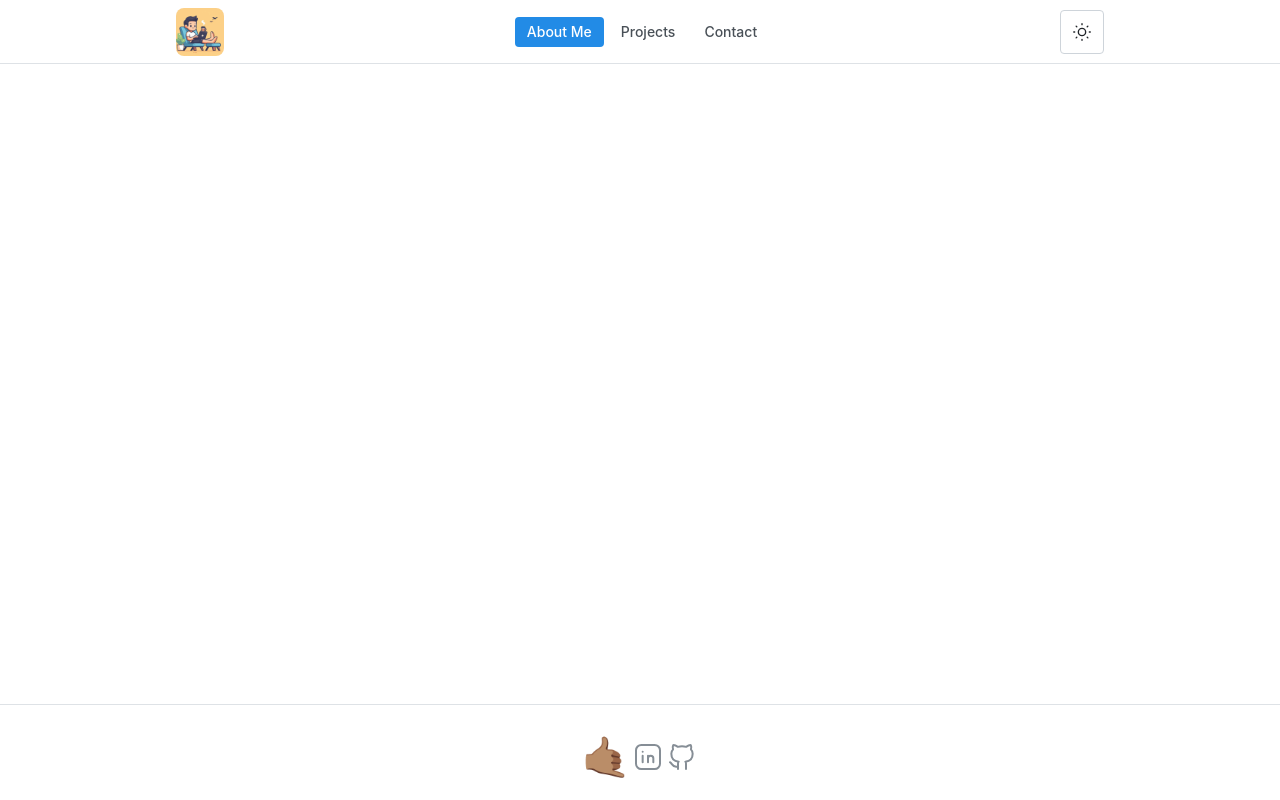
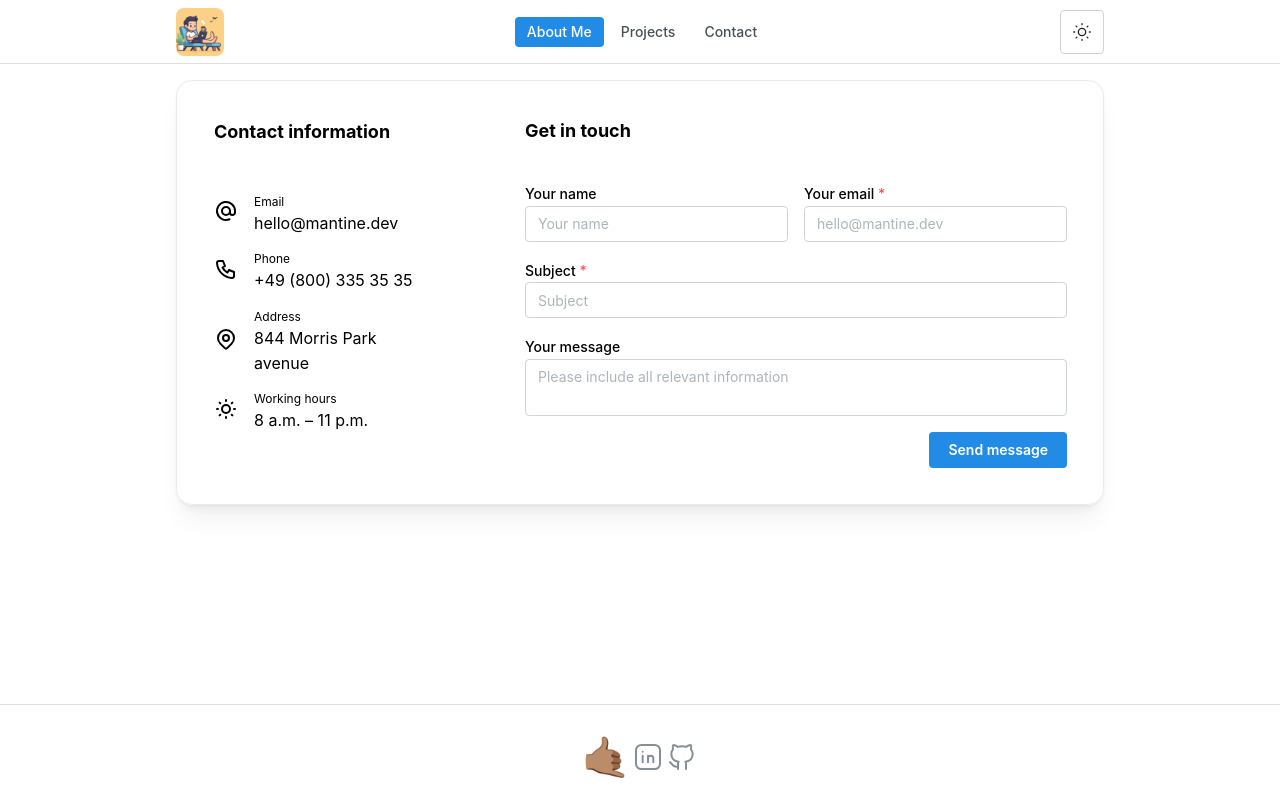
Before and after one commit to cjarquio/cjarquio.github.io, a React (Create React App) app: page /contact in a window 1280 px wide. Built offline with nearby package versions, Linux system fonts and the light colour scheme.

Commit message:
Template contact page

```diff
--- /dev/null
+++ b/src/components/Contact/Contact.module.css
@@ -0,0 +1,83 @@
+.wrapper {
+  display: flex;
+  background-color: light-dark(
+    var(--mantine-color-white),
+    var(--mantine-color-dark-8)
+  );
+  border-radius: var(--mantine-radius-lg);
+  padding: 4px;
+  border: 1px solid
+    light-dark(var(--mantine-color-gray-2), var(--mantine-color-dark-8));
+
+  @media (max-width: $mantine-breakpoint-sm) {
+    flex-direction: column;
+  }
+}
+
+.form {
+  flex: 1;
+  padding: var(--mantine-spacing-xl);
+  padding-left: calc(var(--mantine-spacing-xl) * 2);
+  border-left: 0;
+
+  @media (max-width: $mantine-breakpoint-sm) {
+    padding: var(--mantine-spacing-md);
+    padding-left: var(--mantine-spacing-md);
+  }
+}
+
+.fields {
+  margin-top: -12px;
+}
+
+.fieldInput {
+  flex: 1;
+
+  & + & {
+    margin-left: var(--mantine-spacing-md);
+
+    @media (max-width: $mantine-breakpoint-sm) {
+      margin-left: 0;
+      margin-top: var(--mantine-spacing-md);
+    }
+  }
+}
+
+.fieldsGroup {
+  display: flex;
+
+  @media (max-width: $mantine-breakpoint-sm) {
+    flex-direction: column;
+  }
+}
+
+.contacts {
+  box-sizing: border-box;
+  position: relative;
+  border-radius: var(--mantine-radius-lg);
+  background-size: cover;
+  background-position: center;
+  border: 1px solid transparent;
+  padding: var(--mantine-spacing-xl);
+  flex: 0 0 280px;
+
+  @media (max-width: $mantine-breakpoint-sm) {
+    margin-bottom: var(--mantine-spacing-sm);
+    padding-left: var(--mantine-spacing-md);
+  }
+}
+
+.title {
+  margin-bottom: calc(var(--mantine-spacing-xl) * 1.5);
+  font-family: Greycliff CF, var(--mantine-font-family);
+
+  @media (max-width: $mantine-breakpoint-sm) {
+    margin-bottom: var(--mantine-spacing-xl);
+  }
+}
+
+.control {
+  @media (max-width: $mantine-breakpoint-sm) {
+    flex: 1;
+  }
+}
--- /dev/null
+++ b/src/components/Contact/Contact.tsx
@@ -0,0 +1,71 @@
+import {
+  Button,
+  Container,
+  Group,
+  Paper,
+  SimpleGrid,
+  Text,
+  Textarea,
+  TextInput,
+} from '@mantine/core';
+import { ContactIconsList } from './ContactIcons';
+import classes from './Contact.module.css';
+
+export const Contact = () => {
+  return (
+    <Container size="md">
+      <Paper shadow="md" radius="lg">
+        <div className={classes.wrapper}>
+          <div className={classes.contacts}>
+            <Text fz="lg" fw={700} className={classes.title}>
+              Contact information
+            </Text>
+            <ContactIconsList />
+          </div>
+
+          <form
+            className={classes.form}
+            onSubmit={(event) => event.preventDefault()}
+          >
+            <Text fz="lg" fw={700} className={classes.title}>
+              Get in touch
+            </Text>
+
+            <div className={classes.fields}>
+              <SimpleGrid cols={{ base: 1, sm: 2 }}>
+                <TextInput label="Your name" placeholder="Your name" />
+                <TextInput
+                  label="Your email"
+                  placeholder="hello@mantine.dev"
+                  required
+                />
+              </SimpleGrid>
+
+              <TextInput
+                mt="md"
+                label="Subject"
+                placeholder="Subject"
+                required
+              />
+
+              <Textarea
+                mt="md"
+                label="Your message"
+                placeholder="Please include all relevant information"
+                minRows={3}
+              />
+
+              <Group justify="flex-end" mt="md">
+                <Button type="submit" className={classes.control}>
+                  Send message
+                </Button>
+              </Group>
+            </div>
+          </form>
+        </div>
+      </Paper>
+    </Container>
+  );
+};
+
+export default Contact;
--- /dev/null
+++ b/src/components/Contact/ContactIcons.module.css
@@ -0,0 +1,14 @@
+.wrapper {
+  display: flex;
+  align-items: center;
+}
+
+.icon {
+  margin-right: var(--mantine-spacing-md);
+}
+
+.title {
+}
+
+.description {
+}
--- /dev/null
+++ b/src/components/Contact/ContactIcons.tsx
@@ -0,0 +1,46 @@
+import { IconAt, IconMapPin, IconPhone, IconSun } from '@tabler/icons-react';
+import { Box, Stack, Text } from '@mantine/core';
+import classes from './ContactIcons.module.css';
+
+interface ContactIconProps
+  extends Omit<React.ComponentPropsWithoutRef<'div'>, 'title'> {
+  icon: typeof IconSun;
+  title: React.ReactNode;
+  description: React.ReactNode;
+}
+
+export const ContactIcon = ({
+  icon: Icon,
+  title,
+  description,
+  ...others
+}: ContactIconProps) => {
+  return (
+    <div className={classes.wrapper} {...others}>
+      <Box mr="md">
+        <Icon size={24} />
+      </Box>
+
+      <div>
+        <Text size="xs" className={classes.title}>
+          {title}
+        </Text>
+        <Text className={classes.description}>{description}</Text>
+      </div>
+    </div>
+  );
+};
+
+const MOCKDATA = [
+  { title: 'Email', description: 'hello@mantine.dev', icon: IconAt },
+  { title: 'Phone', description: '+49 (800) 335 35 35', icon: IconPhone },
+  { title: 'Address', description: '844 Morris Park avenue', icon: IconMapPin },
+  { title: 'Working hours', description: '8 a.m. – 11 p.m.', icon: IconSun },
+];
+
+export function ContactIconsList() {
+  const items = MOCKDATA.map((item, index) => (
+    <ContactIcon key={index} {...item} />
+  ));
+  return <Stack>{items}</Stack>;
+}
--- a/src/components/PortfolioRouter/PortfolioRouter.tsx
+++ b/src/components/PortfolioRouter/PortfolioRouter.tsx
@@ -1,9 +1,11 @@
 import { Routes, Route } from 'react-router';
+import Contact from '../Contact/Contact';
 
 const PortfolioRouter = () => {
   return (
     <Routes>
       <Route path="/" element={<>HI</>} />
+      <Route path="/contact" element={<Contact />} />
     </Routes>
   );
 };
--- a/src/components/Wrapper/Wrapper.tsx
+++ b/src/components/Wrapper/Wrapper.tsx
@@ -1,4 +1,4 @@
-import { AppShell, AppShellProps, Group } from '@mantine/core';
+import { AppShell, AppShellProps } from '@mantine/core';
 import PortfolioRouter from '../PortfolioRouter/PortfolioRouter';
 import Header from '../Header/Header';
 import Footer from '../Footer/Footer';
```
